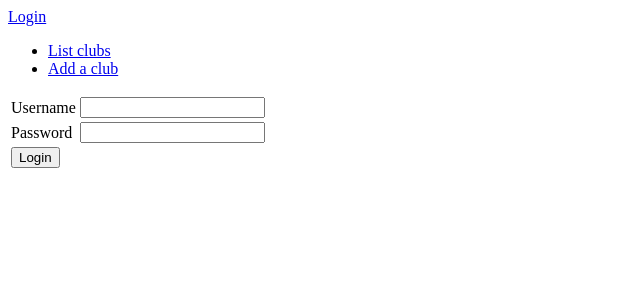
After one commit to elehtine/Harrastuslista, a Flask app: page /auth/login in a window 1280 px wide. The commit adds this page. Shown: the top 300 px of the page, without its empty margins (0-640 px from the left). Run offline with Flask 2, Linux system fonts and the light colour scheme.

Commit message:
Add users, add login

```diff
--- /dev/null
+++ b/application/auth/forms.py
@@ -0,0 +1,9 @@
+from flask_wtf import FlaskForm
+from wtforms import StringField, PasswordField
+
+class LoginForm(FlaskForm):
+    username = StringField("Username")
+    password = PasswordField("Password")
+
+    class Meta:
+        csrf = False
--- /dev/null
+++ b/application/auth/views.py
@@ -0,0 +1,27 @@
+from flask import render_template, request, redirect, url_for
+from flask_login import login_user, logout_user
+
+from application import app
+from application.auth.models import User
+from application.auth.forms import LoginForm
+
+@app.route("/auth/login", methods = ["GET", "POST"])
+def auth_login():
+    if request.method == "GET":
+        return render_template("auth/loginform.html", form = LoginForm())
+
+    form = LoginForm(request.form)
+
+    user = User.query.filter_by(username=form.username.data, password=form.password.data).first()
+    if not user:
+        return render_template("auth/loginform.html", form = form,
+                               error = "No such username or password")
+
+
+    login_user(user)
+    return redirect(url_for("index"))
+
+@app.route("/auth/logout")
+def auth_logout():
+    logout_user()
+    return redirect(url_for("index"))
--- a/application/clubs/views.py
+++ b/application/clubs/views.py
@@ -1,4 +1,5 @@
 from flask import redirect, render_template, request, url_for
+from flask_login import login_required
 
 from application import app, db
 from application.clubs.models import Club
@@ -9,10 +10,12 @@ def clubs_index():
     return render_template("clubs/list.html", clubs = Club.query.all())
 
 @app.route("/clubs/new/")
+@login_required
 def clubs_form():
     return render_template("clubs/new.html", form = ClubForm())
 
 @app.route("/clubs/<club_id>/", methods=["POST"])
+@login_required
 def clubs_set_name(club_id):
     club = Club.query.get(club_id)
     club.name = request.form.get("name")
@@ -22,6 +25,7 @@ def clubs_set_name(club_id):
     return redirect(url_for("clubs_index"))
 
 @app.route("/clubs/", methods=["POST"])
+@login_required
 def clubs_create():
     form = ClubForm(request.form)
 
--- /dev/null
+++ b/application/templates/auth/loginform.html
@@ -0,0 +1,29 @@
+{% extends "layout.html" %}
+
+{% block body %}
+{{ error }}
+<form method="POST" action="{{ url_for('auth_login') }}">
+  <table>
+    <tr>
+      <td>
+        {{ form.username.label }}
+      </td>
+      <td>
+        {{ form.username }}
+      </td>
+    </tr>
+    <tr>
+      <td>
+        {{ form.password.label }}
+      </td>
+      <td>
+        {{ form.password }}
+      </td>
+    </tr>
+    <tr>
+      <td colspan="2">
+        <input type="submit" value="Login"/>
+      </td>
+    </tr>
+</form>
+{% endblock %}
--- a/application/templates/layout.html
+++ b/application/templates/layout.html
@@ -6,10 +6,19 @@
   </head>
 
   <body>
+    {% if current_user.is_authenticated %}
+      <p>
+      Kirjautunut nimellä {{ current_user.name }} <a href="{{ url_for('auth_logout') }}">Logout</a>
+      </p>
+    {% else %}
+      <a href="{{ url_for('auth_login') }}">Login</a>
+    {% endif %}
+
     <ul>
       <li><a href={{ url_for("clubs_index") }}>List clubs</a></li>
       <li><a href={{ url_for("clubs_form") }}>Add a club</a></li>
     </ul>
+
     {% block body %}
       <p>Content</p>
     {% endblock %}
```
Also changed, not shown: application/__init__.py (+23 -0 lines), application/auth/models.py (added, +32 -0 lines).
